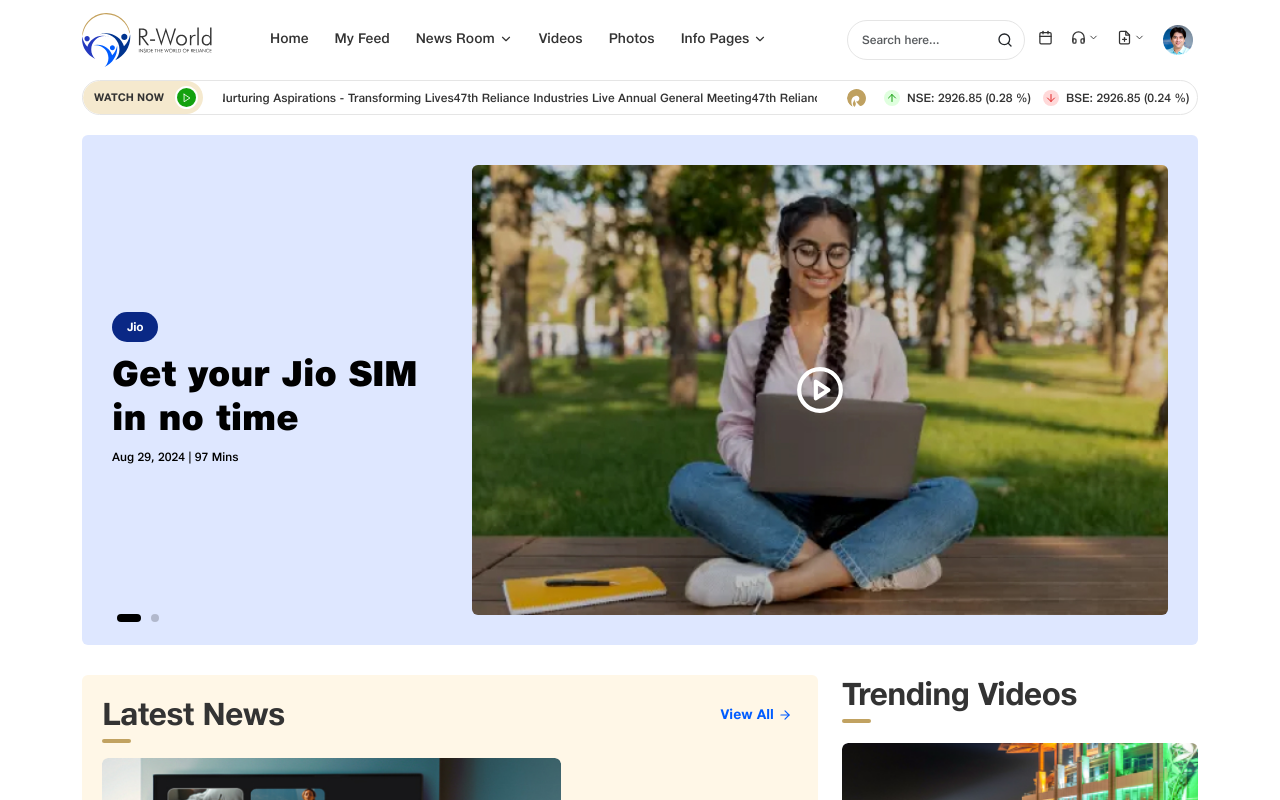
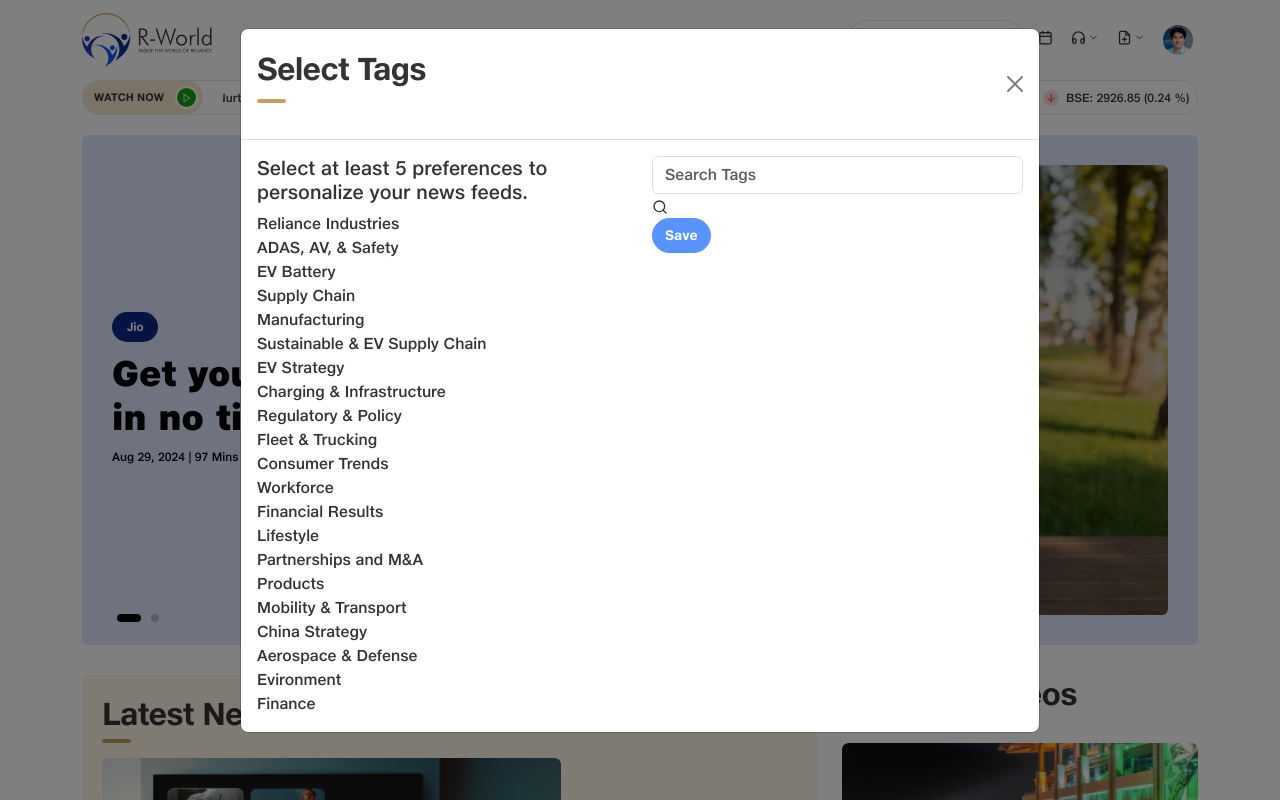
Before and after one commit to hkgonebad/r-world-react, a React (Vite) app: page / in a window 1280 px wide. Shown: the top 800 px of the page. Built offline with nearby package versions, Linux system fonts and the light colour scheme; a web font is replaced by a local one.

Commit message:
select tag preference layout

```diff
--- /dev/null
+++ b/src/assets/scss/layout/_preference.scss
@@ -0,0 +1,103 @@
+.selectPreference {
+
+    h5 {
+        font-size: 14px;
+        font-weight: 700;
+        margin: 0 0 15px;
+        color: #000;
+    }
+
+    .spList {
+        display: flex;
+        flex-wrap: wrap;
+        align-content: flex-start;
+        gap: 10px;
+        overflow-y: auto;
+        min-height: 300px;
+        max-height: 385px;
+        padding-right: 10px;
+
+        &::-webkit-scrollbar {
+            width: 5px;
+            background: #F5F5F5;
+        }
+
+        &::-webkit-scrollbar-thumb {
+            background: #E5E5E5;
+        }
+
+
+
+        .splBox {
+            position: relative;
+            padding: 6px 15px;
+            border: 1px solid #E5E5E5;
+            background: #fff;
+            border-radius: 50px;
+            display: flex;
+            align-items: center;
+            gap: 10px;
+
+            &.selected,
+            &:hover {
+                background: #E2EAFF;
+            }
+
+            span {
+                font-size: 11px;
+                font-weight: 500;
+            }
+
+            .icon {
+                font-size: 12px;
+                color: #000;
+                padding: 2px;
+                cursor: pointer;
+            }
+        }
+    }
+
+    .splSearch {
+        position: relative;
+
+        .form-control {
+            border: 1px solid #E5E5E5;
+            border-radius: 100px;
+            padding: 0.5rem 0.875rem;
+            font-size: 12px;
+            font-weight: 500;
+        }
+
+        .icon {
+            position: absolute;
+            right: 15px;
+            top: 10px;
+        }
+    }
+
+    .spSelected {
+        display: flex;
+        flex-flow: column;
+        align-items: flex-start;
+        gap: 10px;
+        margin-top: 15px;
+
+        background: #f8edda;
+        padding: 15px;
+        border-radius: $border-radius;
+
+
+        h4 {
+            font-size: 16px;
+            font-weight: 700;
+            color: #000;
+        }
+
+        .spList {}
+
+        .btn {
+            display: inline-flex;
+            width: auto;
+        }
+    }
+}
--- /dev/null
+++ b/src/components/home/TagSelectionModal.tsx
@@ -0,0 +1,86 @@
+import { useState } from "react";
+import { Modal } from "react-bootstrap";
+import { FiSearch, FiX } from "react-icons/fi";
+
+type TagSelectionModalProps = {
+  show: boolean;
+  handleClose: () => void;
+  availableTags: string[]; // List of available tags to show
+};
+
+const TagSelectionModal = ({ show, handleClose, availableTags }: TagSelectionModalProps) => {
+  const [selectedTags, setSelectedTags] = useState<string[]>([]);
+  const [searchTerm, setSearchTerm] = useState<string>("");
+
+  // Add or remove tags from the selected list
+  const toggleTagSelection = (tag: string) => {
+    setSelectedTags(
+      (prevSelected) =>
+        prevSelected.includes(tag)
+          ? prevSelected.filter((t) => t !== tag) // remove tag if it's already selected
+          : [...prevSelected, tag] // add tag if it's not already selected
+    );
+  };
+
+  // Filter tags based on the search term
+  const filteredTags = availableTags.filter((tag) => tag.toLowerCase().includes(searchTerm.toLowerCase()));
+
+  return (
+    <Modal show={show} onHide={handleClose} size="lg">
+      <Modal.Header closeButton>
+        <Modal.Title className="wTitle">Select Tags</Modal.Title>
+      </Modal.Header>
+      <Modal.Body>
+        <div className="selectPreference">
+          <div className="row">
+            <div className="col-md-6">
+              <h5>Select at least 5 preferences to personalize your news feeds.</h5>
+
+              <div className="spList">
+                {filteredTags.map((tag) => (
+                  <div
+                    key={tag}
+                    className={`splBox ${selectedTags.includes(tag) ? "selected" : ""}`}
+                    onClick={() => toggleTagSelection(tag)} // Toggle tag selection
+                  >
+                    <span>{tag}</span>
+                  </div>
+                ))}
+              </div>
+            </div>
+
+            <div className="col-md-6">
+              <div className="form-group splSearch">
+                <input
+                  type="text"
+                  className="form-control"
+                  placeholder="Search Tags"
+                  value={searchTerm}
+                  onChange={(e) => setSearchTerm(e.target.value)} // Update search term on input
+                />
+                <FiSearch className="icon" />
+              </div>
+
+              <div className="spSelected">
+                <div className="spList">
+                  {selectedTags.map((tag) => (
+                    <div key={tag} className="splBox">
+                      <span>{tag}</span>
+                      <FiX className="icon" onClick={() => toggleTagSelection(tag)} />
+                    </div>
+                  ))}
+                </div>
+
+                <button className="btn btn-primary" disabled={selectedTags.length < 5}>
+                  Save
+                </button>
+              </div>
+            </div>
+          </div>
+        </div>
+      </Modal.Body>
+    </Modal>
+  );
+};
+
+export default TagSelectionModal;
--- a/src/pages/Home.tsx
+++ b/src/pages/Home.tsx
@@ -5,12 +5,42 @@
 import HomeSlider from "../components/home/HomeSlider";
 import Sidebar from "../containers/Sidebar";
 
+import TagSelectionModal from "../components/home/TagSelectionModal";
+import { useState } from "react";
+
 const Home = () => {
+  const [showModal, setShowModal] = useState(true);
+  const availableTags = [
+    "Reliance Industries",
+    "ADAS, AV, & Safety",
+    "EV Battery",
+    "Supply Chain",
+    "Manufacturing",
+    "Sustainable & EV Supply Chain",
+    "EV Strategy",
+    "Charging & Infrastructure",
+    "Regulatory & Policy",
+    "Fleet & Trucking",
+    "Consumer Trends",
+    "Workforce",
+    "Financial Results",
+    "Lifestyle",
+    "Partnerships and M&A",
+    "Products",
+    "Mobility & Transport",
+    "China Strategy",
+    "Aerospace & Defense",
+    "Evironment",
+    "Finance",
+  ];
+
+  const handleClose = () => setShowModal(false);
+
   return (
     <>
       <HomeSlider />
 
-      <section className="homeBlock ">
+      <section className="homeBlock mb-3">
         <div className="container">
           <div className="row">
             <div className="col-md-8">
@@ -29,6 +59,8 @@
           </div>
         </div>
       </section>
+
+      <TagSelectionModal show={showModal} handleClose={handleClose} availableTags={availableTags} />
     </>
   );
 };
```
